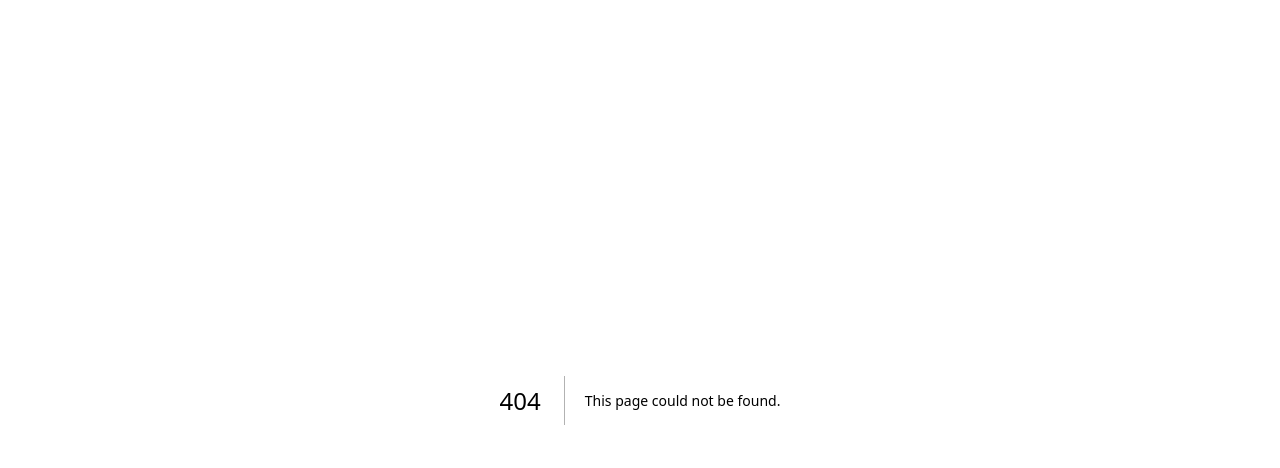
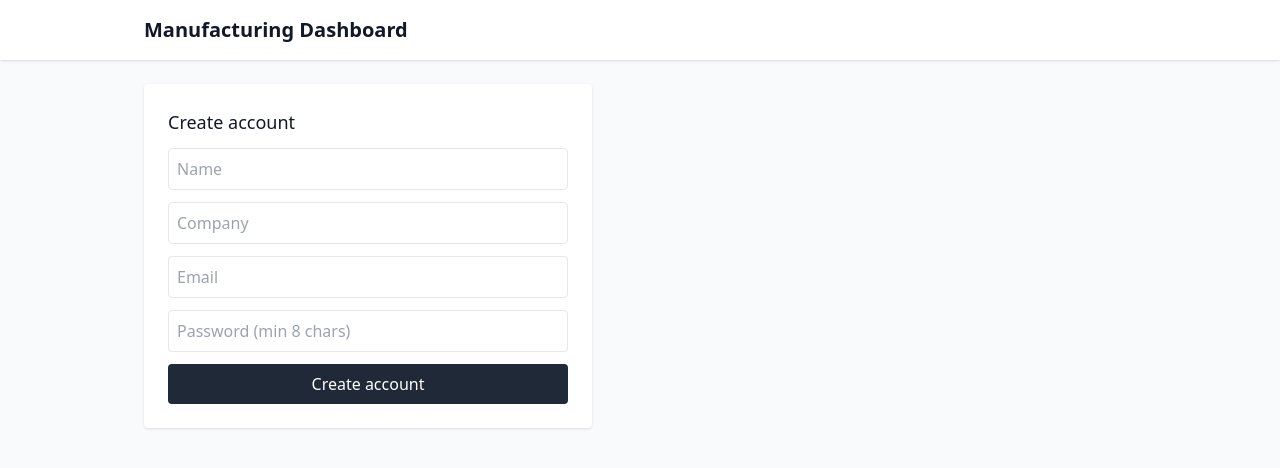
Before and after one commit to ConorDaut/cs445_project_development_Task2_Step4, a Next.js app in the folder manufactoring-dashboard/frontend/: page /register in a window 1280 px wide. Before the commit this address had no page. Shown: the top 468 px of the page. Built offline with nearby package versions, Linux system fonts and the light colour scheme.

Commit message:
Create register.tsx

```diff
--- /dev/null
+++ b/manufactoring-dashboard/frontend/pages/register.tsx
@@ -0,0 +1,37 @@
+import { useState } from 'react';
+import Layout from '../components/Layout';
+import { api } from '../lib/api';
+import { useRouter } from 'next/router';
+
+export default function Register() {
+  const [email, setEmail] = useState('');
+  const [password, setPassword] = useState('');
+  const [name, setName] = useState('');
+  const [company, setCompany] = useState('');
+  const [err, setErr] = useState('');
+  const router = useRouter();
+
+  async function submit() {
+    setErr('');
+    try {
+      await api.post('/auth/register', { email, password, name, company });
+      router.push('/dashboard');
+    } catch (e: any) {
+      setErr(e.response?.data?.error || 'Registration failed');
+    }
+  }
+
+  return (
+    <Layout>
+      <div className="bg-white p-6 rounded shadow space-y-3 max-w-md">
+        <h2 className="text-lg font-medium">Create account</h2>
+        {err && <div className="text-red-600">{err}</div>}
+        <input className="border rounded p-2 w-full" placeholder="Name" value={name} onChange={e => setName(e.target.value)} />
+        <input className="border rounded p-2 w-full" placeholder="Company" value={company} onChange={e => setCompany(e.target.value)} />
+        <input className="border rounded p-2 w-full" placeholder="Email" value={email} onChange={e => setEmail(e.target.value)} />
+        <input type="password" className="border rounded p-2 w-full" placeholder="Password (min 8 chars)" value={password} onChange={e => setPassword(e.target.value)} />
+        <button className="px-4 py-2 bg-gray-800 text-white rounded w-full" onClick={submit}>Create account</button>
+      </div>
+    </Layout>
+  );
+}
```
